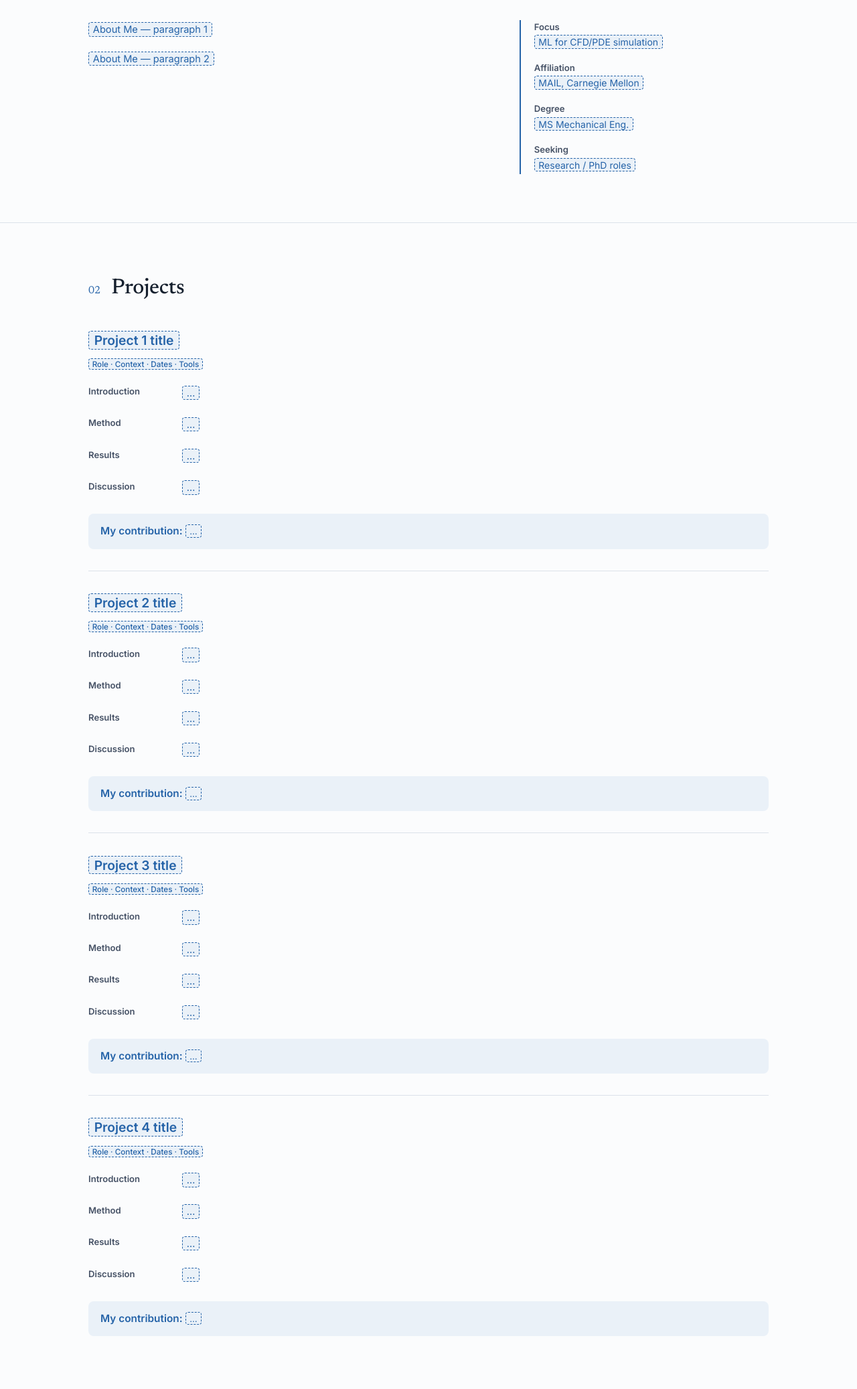
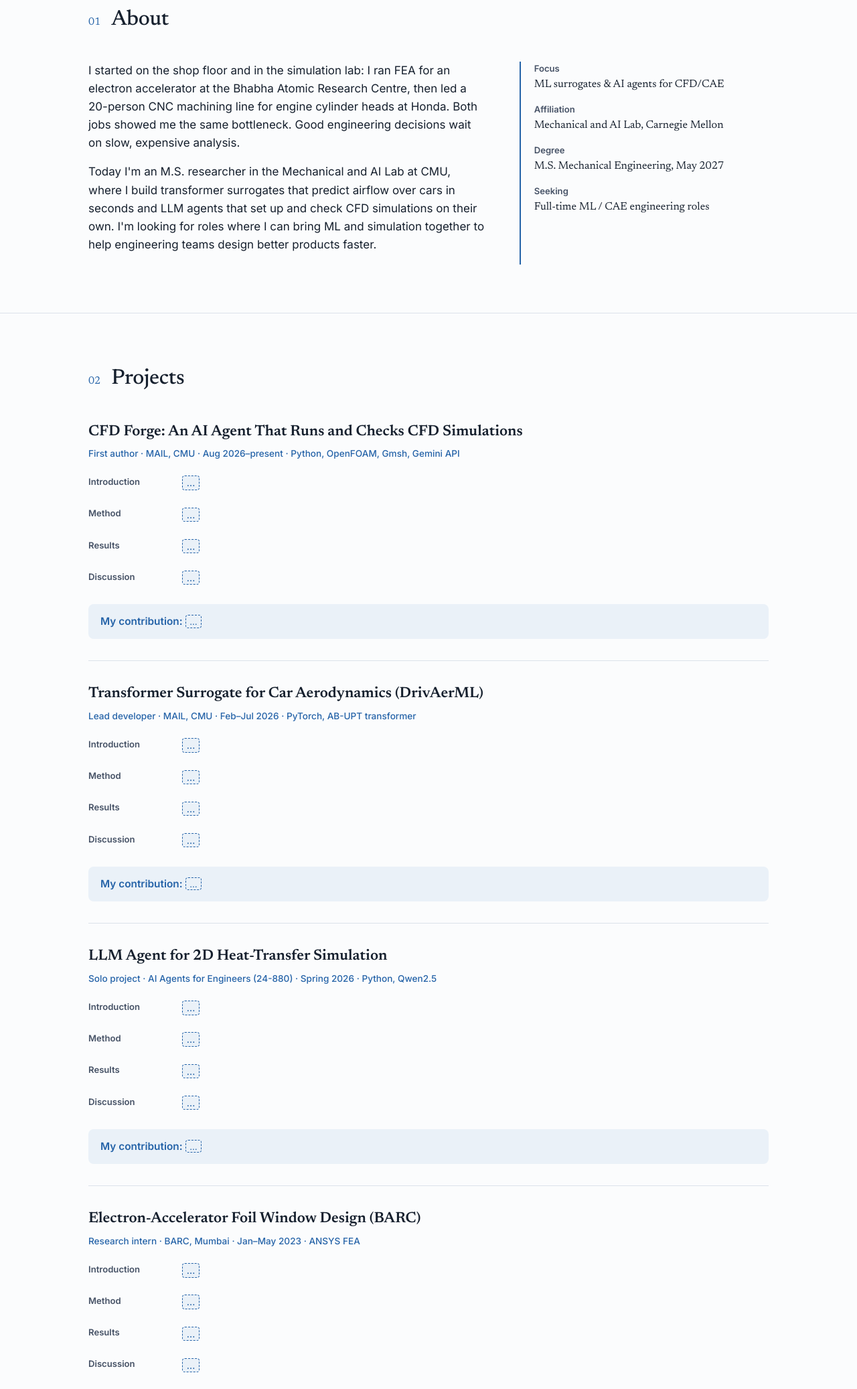
Before and after one commit to aakashoza31/aakashoza31.github.io, a plain HTML site: page index.html in a window 1280 px wide. Shown: the part 726-2800 px from the top of the page at 67% size. Drawn offline with Linux system fonts and the light colour scheme.

Commit message:
Add files via upload

```diff
--- a/index.html
+++ b/index.html
@@ -97,6 +97,9 @@
   .contrib b{color:var(--accent)}
 
   /* ---- resume + contact ---- */
+  .resume-embed{margin-top:20px;border:1px solid var(--line);border-radius:10px;overflow:hidden;background:#fff}
+  .resume-embed iframe{width:100%;height:1100px;border:0;display:block}
+  @media(max-width:700px){.resume-embed iframe{height:600px}}
   .resume-box{border:1px solid var(--line);border-radius:10px;padding:28px;display:flex;justify-content:space-between;align-items:center;gap:20px;flex-wrap:wrap}
   .contact-links{display:flex;flex-direction:column;gap:10px;margin-top:8px}
   .contact-links a{color:var(--accent);text-decoration:none}
@@ -131,7 +134,7 @@
     <div class="wrap">
       <p class="eyebrow">AI for Science · Machine Learning for Simulation</p>
       <h1>Building machine-learning models that understand physics.</h1>
-      <p class="lead"><span class="ph">Intro line — who you are and the through-line of your work.</span></p>
+      <p class="lead">I'm a mechanical engineer turned machine-learning researcher at Carnegie Mellon. I build AI tools that make engineering simulation faster, cheaper, and more trustworthy.</p>
       <div class="hero-actions">
         <a href="#projects" class="btn btn-primary">View projects</a>
         <a href="#resume" class="btn btn-ghost">Resume</a>
@@ -145,14 +148,14 @@
       <div class="sec-head"><span class="num">01</span><h2>About</h2></div>
       <div class="about-grid">
         <div class="about">
-          <p><span class="ph">About Me — paragraph 1</span></p>
-          <p><span class="ph">About Me — paragraph 2</span></p>
+          <p>I started on the shop floor and in the simulation lab: I ran FEA for an electron accelerator at the Bhabha Atomic Research Centre, then led a 20-person CNC machining line for engine cylinder heads at Honda. Both jobs showed me the same bottleneck. Good engineering decisions wait on slow, expensive analysis.</p>
+          <p>Today I'm an M.S. researcher in the Mechanical and AI Lab at CMU, where I build transformer surrogates that predict airflow over cars in seconds and LLM agents that set up and check CFD simulations on their own. I'm looking for roles where I can bring ML and simulation together to help engineering teams design better products faster.</p>
         </div>
         <dl class="facts">
-          <dt>Focus</dt><dd><span class="ph">ML for CFD/PDE simulation</span></dd>
-          <dt>Affiliation</dt><dd><span class="ph">MAIL, Carnegie Mellon</span></dd>
-          <dt>Degree</dt><dd><span class="ph">MS Mechanical Eng.</span></dd>
-          <dt>Seeking</dt><dd><span class="ph">Research / PhD roles</span></dd>
+          <dt>Focus</dt><dd>ML surrogates &amp; AI agents for CFD/CAE</dd>
+          <dt>Affiliation</dt><dd>Mechanical and AI Lab, Carnegie Mellon</dd>
+          <dt>Degree</dt><dd>M.S. Mechanical Engineering, May 2027</dd>
+          <dt>Seeking</dt><dd>Full-time ML / CAE engineering roles</dd>
         </dl>
       </div>
     </div>
@@ -165,8 +168,8 @@
 
       <!-- Project 1 -->
       <article class="project">
-        <h3><span class="ph">Project 1 title</span></h3>
-        <p class="tag"><span class="ph">Role · Context · Dates · Tools</span></p>
+        <h3>CFD Forge: An AI Agent That Runs and Checks CFD Simulations</h3>
+        <p class="tag">First author · MAIL, CMU · Aug 2026–present · Python, OpenFOAM, Gmsh, Gemini API</p>
         <dl class="imrd">
           <dt>Introduction</dt><dd><span class="ph">…</span></dd>
           <dt>Method</dt><dd><span class="ph">…</span></dd>
@@ -178,8 +181,8 @@
 
       <!-- Project 2 -->
       <article class="project">
-        <h3><span class="ph">Project 2 title</span></h3>
-        <p class="tag"><span class="ph">Role · Context · Dates · Tools</span></p>
+        <h3>Transformer Surrogate for Car Aerodynamics (DrivAerML)</h3>
+        <p class="tag">Lead developer · MAIL, CMU · Feb–Jul 2026 · PyTorch, AB-UPT transformer</p>
         <dl class="imrd">
           <dt>Introduction</dt><dd><span class="ph">…</span></dd>
           <dt>Method</dt><dd><span class="ph">…</span></dd>
@@ -191,8 +194,8 @@
 
       <!-- Project 3 -->
       <article class="project">
-        <h3><span class="ph">Project 3 title</span></h3>
-        <p class="tag"><span class="ph">Role · Context · Dates · Tools</span></p>
+        <h3>LLM Agent for 2D Heat-Transfer Simulation</h3>
+        <p class="tag">Solo project · AI Agents for Engineers (24-880) · Spring 2026 · Python, Qwen2.5</p>
         <dl class="imrd">
           <dt>Introduction</dt><dd><span class="ph">…</span></dd>
           <dt>Method</dt><dd><span class="ph">…</span></dd>
@@ -204,8 +207,8 @@
 
       <!-- Project 4 -->
       <article class="project">
-        <h3><span class="ph">Project 4 title</span></h3>
-        <p class="tag"><span class="ph">Role · Context · Dates · Tools</span></p>
+        <h3>Electron-Accelerator Foil Window Design (BARC)</h3>
+        <p class="tag">Research intern · BARC, Mumbai · Jan–May 2023 · ANSYS FEA</p>
         <dl class="imrd">
           <dt>Introduction</dt><dd><span class="ph">…</span></dd>
           <dt>Method</dt><dd><span class="ph">…</span></dd>
@@ -226,7 +229,13 @@
         <div>
           <p style="font-family:var(--serif);font-size:1.15rem;margin-bottom:4px">One-page resume</p>
         </div>
-        <a href="#" class="btn btn-primary"><span class="ph">Link resume PDF →</span></a>
+        <div style="display:flex;gap:10px;flex-wrap:wrap">
+          <a href="Aakash_Oza_Resume.pdf" target="_blank" class="btn btn-primary">Open full screen →</a>
+          <a href="Aakash_Oza_Resume.pdf" download class="btn">Download PDF</a>
+        </div>
+      </div>
+      <div class="resume-embed">
+        <iframe src="Aakash_Oza_Resume.pdf#view=FitH" title="Aakash Oza one-page resume"></iframe>
       </div>
     </div>
   </section>
@@ -235,11 +244,11 @@
   <section id="contact" style="border-bottom:none">
     <div class="wrap">
       <div class="sec-head"><span class="num">04</span><h2>Contact</h2></div>
-      <p style="max-width:52ch;margin-bottom:18px">Open to research and PhD opportunities in AI for science.</p>
+      <p style="max-width:52ch;margin-bottom:18px">Open to full-time roles in ML for engineering simulation starting May 2027.</p>
       <div class="contact-links">
         <a href="mailto:asoza@andrew.cmu.edu">asoza@andrew.cmu.edu</a>
         <a href="https://www.linkedin.com/in/aakashoza31">linkedin.com/in/aakashoza31</a>
-        <a href="#"><span class="ph">GitHub — add link</span></a>
+        <a href="https://github.com/aakashoza31" target="_blank">github.com/aakashoza31</a>
       </div>
     </div>
   </section>
```
Also changed, not shown: 1 other file.
